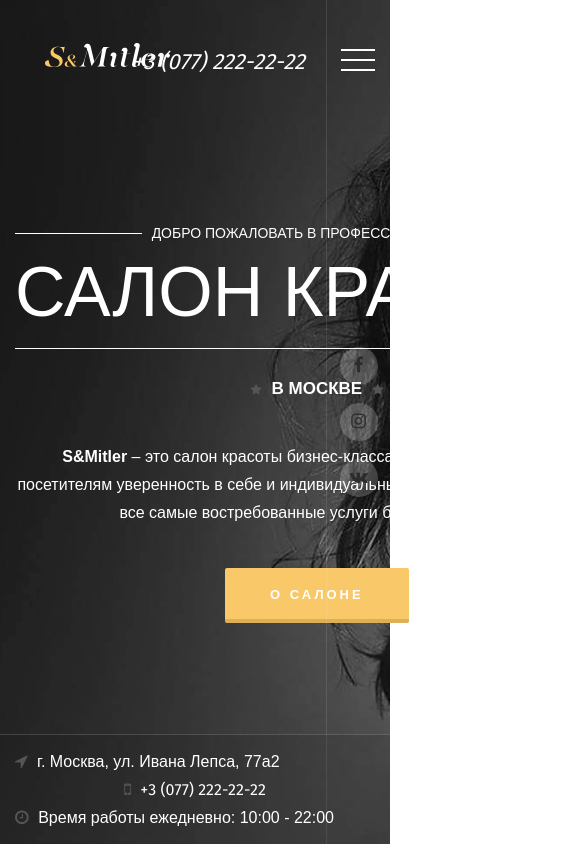
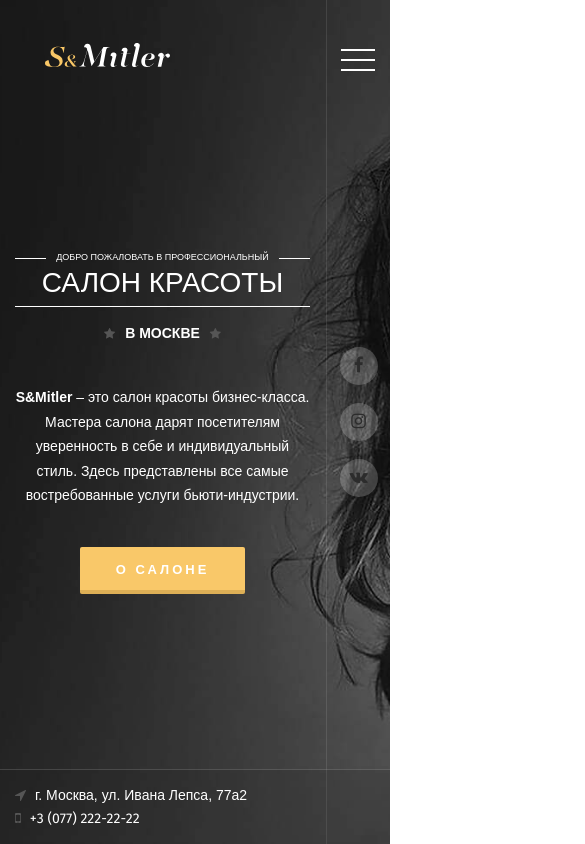
Before and after one commit to Trikita73/S-Mitler, a plain HTML site: page index.html in a window 390 px wide. Shown: the top 844 px of the page, 585 px wide, since content can reach past the window. Drawn offline with Linux system fonts and the light colour scheme; files whose address does not match are found by name.

Commit message:
media_header

```diff
--- a/index.html
+++ b/index.html
@@ -36,7 +36,7 @@
 			<header class="site_header" style="background-image: url(img/top-bg.jpg)">
 				<div class="top_line">
 					<a href="#" class="logo"><img src="img/logo-1.svg" alt="Салон красоты S&Mitler"> </a>
-					<div class="phone"><i class="fa-fa-mobile"> +3 (077) 222-22-22</i></div>
+					<div class="phone hidden-xs"><i class="fa-fa-mobile"> +3 (077) 222-22-22</i></div>
 					<a href="#my-menu" class="hamburger hamburger--emphatic">
 						<span class="hamburger-box">
 							<span class="hamburger-inner"></span>
@@ -61,7 +61,7 @@
 					<div class="flex-center">
 						<div class="container">
 							<div class="row">
-								<div class="col-sm-7">
+								<div class="col-sm-7 col-xs-10">
 									<div class="header-composition">
 										<div class="welcome">
 											<p><span>Добро пожаловать в профессиональный</span></p>
@@ -88,13 +88,13 @@
 				<div class="header-contacts">
 					<div class="container">
 						<div class="row">
-							<div class="col-md-4">
+							<div class="col-md-4 col-sm-6">
 								<i class="fa fa-location-arrow"></i> г. Москва, ул. Ивана Лепса, 77а2
 							</div>
-							<div class="col-md-4">
+							<div class="col-md-4 col-sm-6">
 								<div class="phone-h"><i class="fa fa-mobile"></i> +3 (077) 222-22-22</div>
 							</div>
-							<div class="col-md-4">
+							<div class="col-md-4 hidden-sm hidden-xs">
 								<i class="fa fa-clock-o"></i> Время работы ежедневно: 10:00 - 22:00
 							</div>
 						</div>
--- a/sass/_media.sass
+++ b/sass/_media.sass
@@ -4,22 +4,44 @@
 
 /* Large Devices, Wide Screens */
 @media only screen and (max-width : 1200px)
-	/**/
+	.welcome
+		.h1
+			font-size: 64px
+	.header-contacts
+		font-size: 14px
 
 
 /* Medium Devices, Desktops */
 @media only screen and (max-width : 992px)
-	/**/
+	.welcome
+		.h1
+			font-size: 48px
 
 
 /* Small Devices, Tablets */
 @media only screen and (max-width : 768px)
-	/**/
+	.header-contacts
+		.phone-h
+			text-align: left
+	.button
+		padding: 12px 36px
 
 
 /* Extra Small Devices, Phones */
 @media only screen and (max-width : 480px)
-	/**/
+	.welcome
+		.h1
+			font-size: 28px
+			margin-top: 5px
+		p
+			span
+				font-size: 9px
+		strong
+			margin-top: 14px
+			font-size: 14px
+	.header-composition
+		p
+			font-size: 14px
 
 
 /* Custom, iPhone Retina */
```
Also changed, not shown: css/main.min.css.
